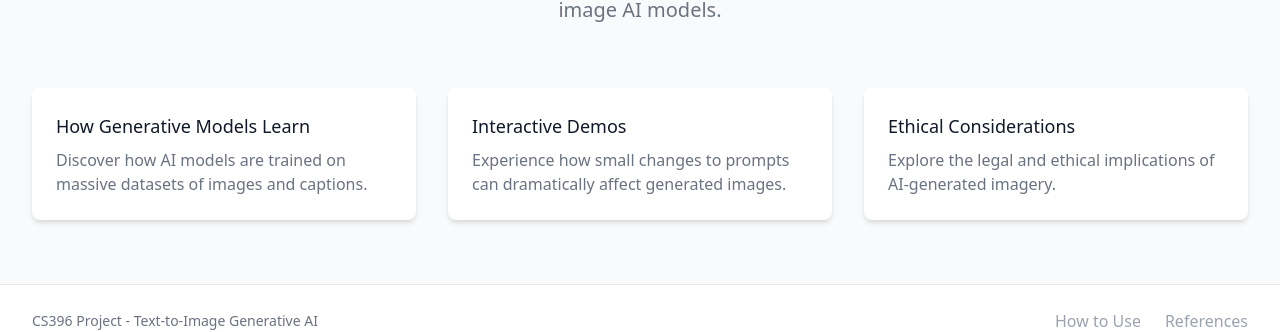
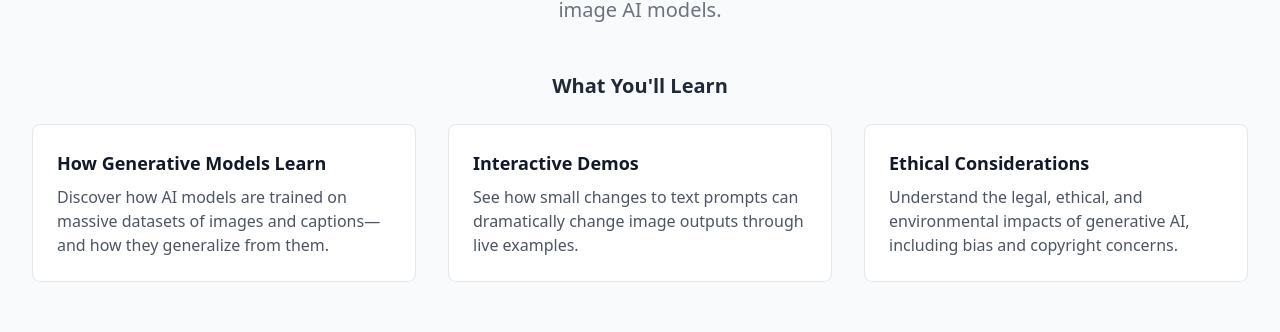
Before and after one commit to rsmkhal/genai-explainer, a React (Vite) app: page / in a window 1280 px wide. Shown: the part 934-1266 px from the top of the page. Built offline with nearby package versions, Linux system fonts and the light colour scheme.

Commit message:
homepage changes

```diff
--- a/src/pages/Home.tsx
+++ b/src/pages/Home.tsx
@@ -1,5 +1,6 @@
 import React from "react";
 import StartHereButton from "../components/StartHereButton";
+
 const Home = () => {
   return (
     <div className="bg-white w-full">
@@ -46,42 +47,40 @@ const Home = () => {
               text-to-image AI models.
             </p>
           </div>
-          <div className="mt-16">
+
+          {/* Section label for clarity */}
+          <h3 className="text-xl font-semibold text-gray-800 mb-6 mt-12 text-center">
+            What You'll Learn
+          </h3>
+
+          {/* Overview Cards */}
           <div className="grid grid-cols-1 gap-8 md:grid-cols-2 lg:grid-cols-3">
-              {/* Topic previews */}
-              <div className="bg-white shadow-md rounded-lg overflow-hidden">
-                <div className="p-6">
-                  <h3 className="text-lg font-medium text-gray-900">
+            <div className="bg-white border border-gray-200 rounded-lg p-6">
+              <h4 className="text-lg font-semibold text-gray-900">
                 How Generative Models Learn
-                  </h3>
-                  <p className="mt-2 text-base text-gray-500">
+              </h4>
+              <p className="mt-2 text-base text-gray-600">
                 Discover how AI models are trained on massive datasets of
-                    images and captions.
+                images and captions—and how they generalize from them.
               </p>
             </div>
-              </div>
-              <div className="bg-white shadow-md rounded-lg overflow-hidden">
-                <div className="p-6">
-                  <h3 className="text-lg font-medium text-gray-900">
+            <div className="bg-white border border-gray-200 rounded-lg p-6">
+              <h4 className="text-lg font-semibold text-gray-900">
                 Interactive Demos
-                  </h3>
-                  <p className="mt-2 text-base text-gray-500">
-                    Experience how small changes to prompts can dramatically
-                    affect generated images.
+              </h4>
+              <p className="mt-2 text-base text-gray-600">
+                See how small changes to text prompts can dramatically change
+                image outputs through live examples.
               </p>
             </div>
-              </div>
-              <div className="bg-white shadow-md rounded-lg overflow-hidden">
-                <div className="p-6">
-                  <h3 className="text-lg font-medium text-gray-900">
+            <div className="bg-white border border-gray-200 rounded-lg p-6">
+              <h4 className="text-lg font-semibold text-gray-900">
                 Ethical Considerations
-                  </h3>
-                  <p className="mt-2 text-base text-gray-500">
-                    Explore the legal and ethical implications of AI-generated
-                    imagery.
+              </h4>
+              <p className="mt-2 text-base text-gray-600">
+                Understand the legal, ethical, and environmental impacts of
+                generative AI, including bias and copyright concerns.
               </p>
-                </div>
-              </div>
             </div>
           </div>
         </div>
@@ -89,4 +88,5 @@ const Home = () => {
     </div>
   );
 };
+
 export default Home;
```
Lines whose indentation alone changed are shown as unchanged.
